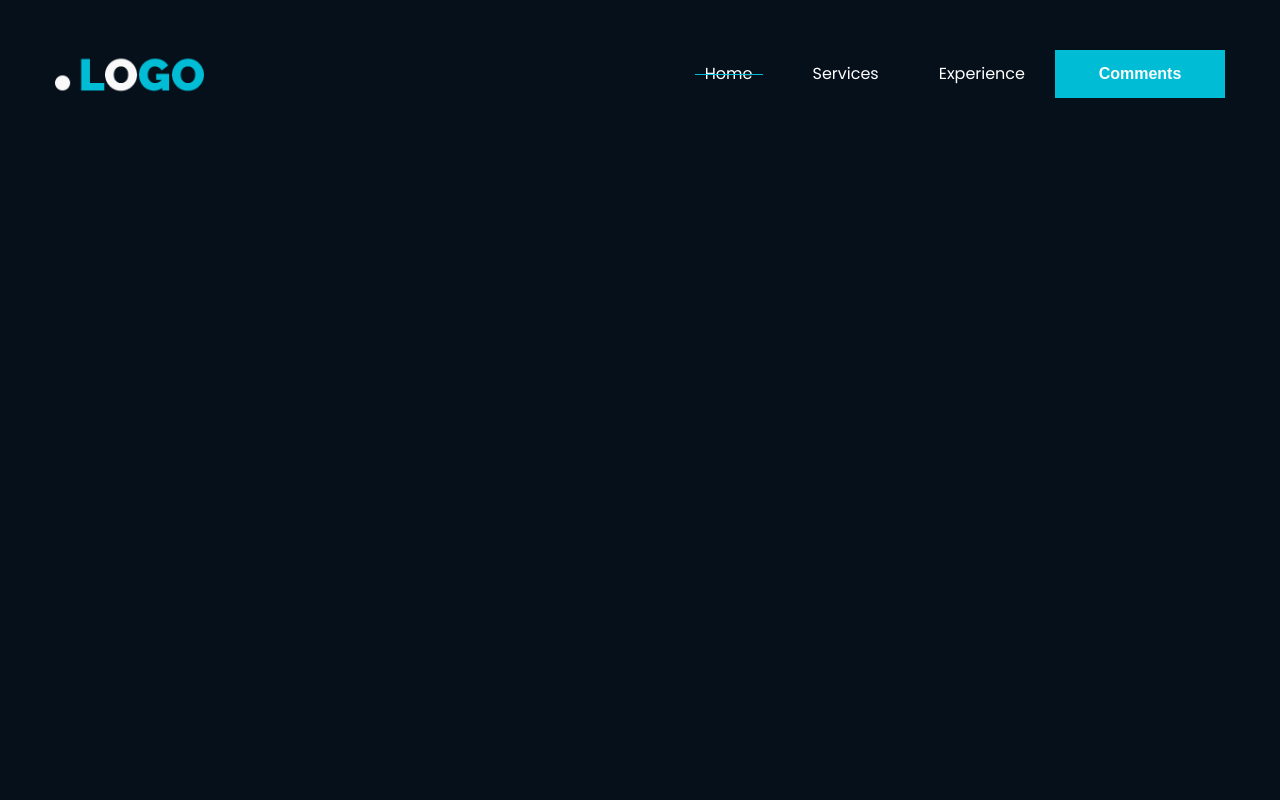
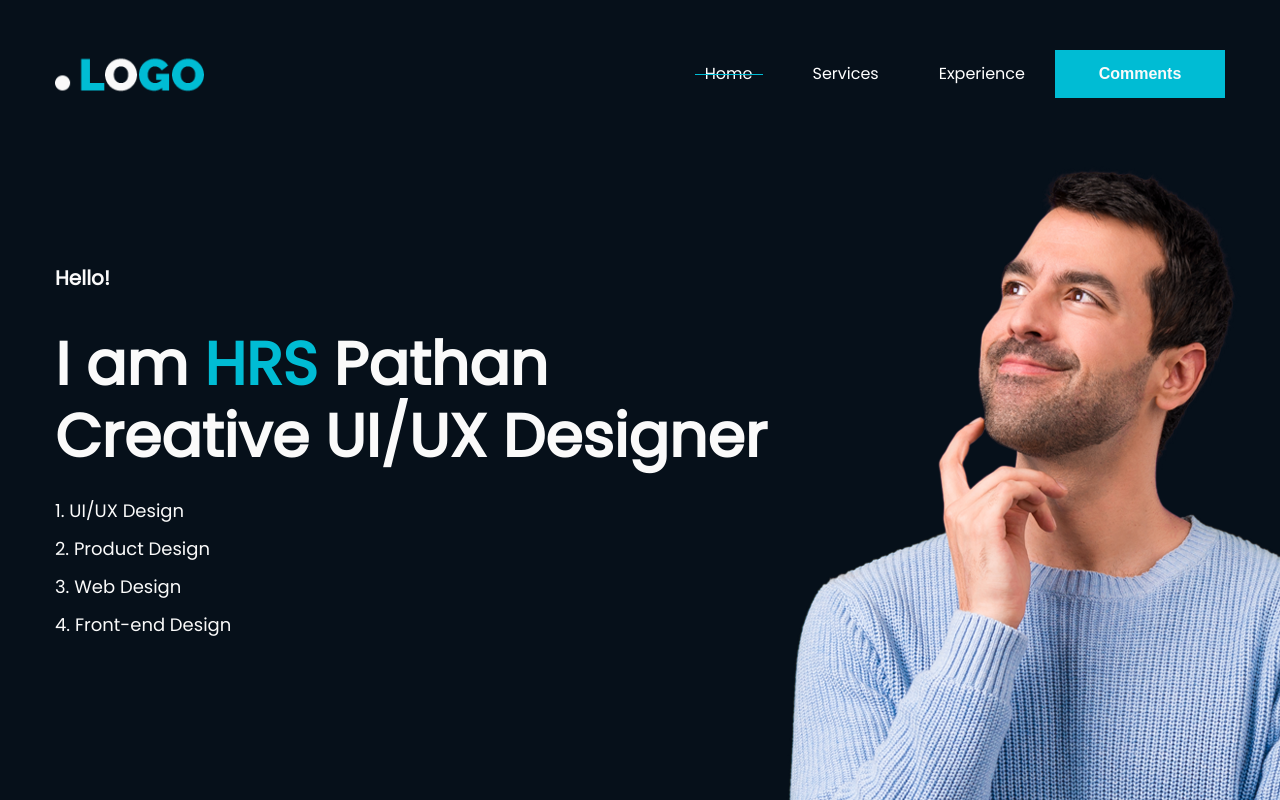
Before and after one commit to pfmnowak/portfolio-project-example-react, a React (Create React App) app: page / in a window 1280 px wide. Shown: the top 800 px of the page. Built offline with nearby package versions, Linux system fonts and the light colour scheme.

Commit message:
Style the Header

```diff
--- a/src/App.module.scss
+++ b/src/App.module.scss
@@ -3,4 +3,5 @@
 	display: flex;
 	flex-direction: column;
 	justify-content: space-between;
+	overflow: hidden;
 }
--- a/src/components/Button/Button.module.scss
+++ b/src/components/Button/Button.module.scss
@@ -9,7 +9,6 @@
 	transition: all 0.2s;
 	cursor: pointer;
 	border: none;
-	outline: none;
 
 	&:active {
 		transform: translateY(2px);
--- a/src/components/Header/Header.module.scss
+++ b/src/components/Header/Header.module.scss
@@ -9,6 +9,7 @@
 	@include respond(tab-port) {
 		flex-direction: column;
 		align-items: center;
+		margin: 3rem auto;
 	}
 
 	&__logo {
@@ -38,6 +39,7 @@
 		margin: 0 2rem;
 		text-decoration: none;
 		position: relative;
+		transition: all 0.2s;
 
 		@include respond(tab-port) {
 			margin: 0.7rem 0;
--- a/src/components/HeaderSection/HeaderSection.module.scss
+++ b/src/components/HeaderSection/HeaderSection.module.scss
@@ -7,3 +7,84 @@
 	display: flex;
 	flex-direction: column;
 }
+
+.content {
+	flex: 1;
+	display: flex;
+	justify-content: space-between;
+	max-width: 117rem;
+	width: 100%;
+	margin: 0 auto;
+
+	@include respond(tab-port) {
+		flex-direction: column;
+	}
+}
+
+.header-text {
+	display: flex;
+	flex-direction: column;
+	margin-top: 10rem;
+	align-items: start;
+	text-align: left;
+	color: #fafafa;
+
+	@include respond(tab-port) {
+		margin: 5rem;
+	}
+
+	@include respond(tab-port) {
+		margin: 3rem;
+	}
+}
+
+.heading-primary {
+	margin: 2rem 0;
+
+	&--main {
+		font-size: 6rem;
+		line-height: 72px;
+		font-weight: 700;
+	}
+
+	&--sub {
+		font-size: 2rem;
+		line-height: 20px;
+		font-weight: 600;
+	}
+
+	&--color {
+		color: var(--color-primary);
+	}
+}
+
+.skill-list {
+	font-size: 1.8rem;
+	line-height: 38px;
+	list-style-position: inside;
+}
+
+.header-image {
+	width: 67%;
+	display: flex;
+	align-items: flex-end;
+
+	@include respond(tab-land) {
+		width: 135%;
+	}
+
+	@include respond(tab-port) {
+		width: 80%;
+		margin: auto;
+		justify-content: center;
+	}
+}
+
+.model {
+	object-fit: cover;
+	width: 150%;
+
+	@include respond(tab-port) {
+		width: 80%;
+	}
+}
--- a/src/components/HeaderSection/HeaderSection.tsx
+++ b/src/components/HeaderSection/HeaderSection.tsx
@@ -5,6 +5,27 @@ const HeaderSection = () => {
 	return (
 		<div className={classes['header-section']}>
 			<Header />
+
+			<div className={classes.content}>
+				<div className={classes['header-text']}>
+					<h1 className={`${classes['heading-primary']} ${classes['heading-primary--sub']}`}>
+						Hello!
+					</h1>
+					<h1 className={`${classes['heading-primary']} ${classes['heading-primary--main']}`}>
+						I am <span className={classes['heading-primary--color']}>HRS</span> Pathan Creative
+						UI/UX Designer
+					</h1>
+					<ol className={classes['skill-list']}>
+						<li>UI/UX Design</li>
+						<li>Product Design</li>
+						<li>Web Design</li>
+						<li>Front-end Design</li>
+					</ol>
+				</div>
+				<div className={classes['header-image']}>
+					<img src={require('../../img/model.png')} className={classes['model']} alt='model' />
+				</div>
+			</div>
 		</div>
 	);
 };
```
